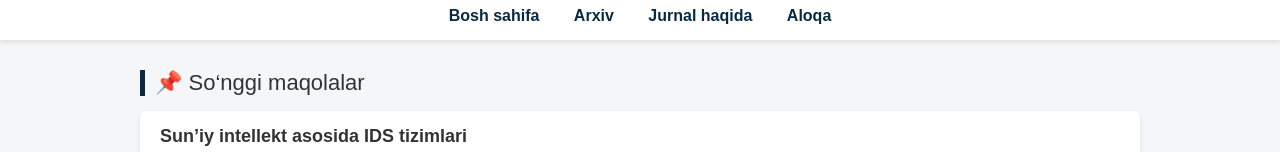
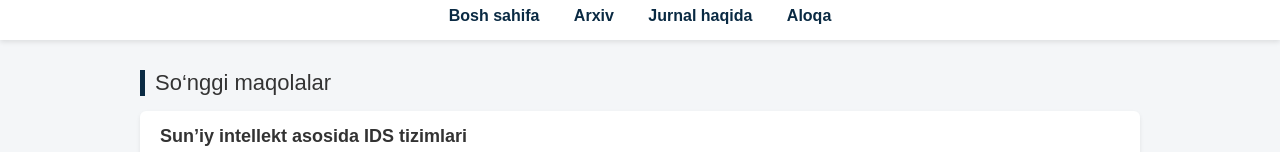
Before and after one commit to mansuralisherovich1994-pixel/journal-frontend, a plain HTML site: page index.html in a window 1280 px wide. Shown: the part 149-301 px from the top of the page. Drawn offline with Linux system fonts and the light colour scheme.

Commit message:
Update index.html

```diff
--- a/index.html
+++ b/index.html
@@ -119,7 +119,7 @@
 
 <main>
 
-  <div class="section-title">📌 So‘nggi maqolalar</div>
+  <div class="section-title"> So‘nggi maqolalar</div>
 
   <div class="article">
     <h3>Sun’iy intellekt asosida IDS tizimlari</h3>
```
